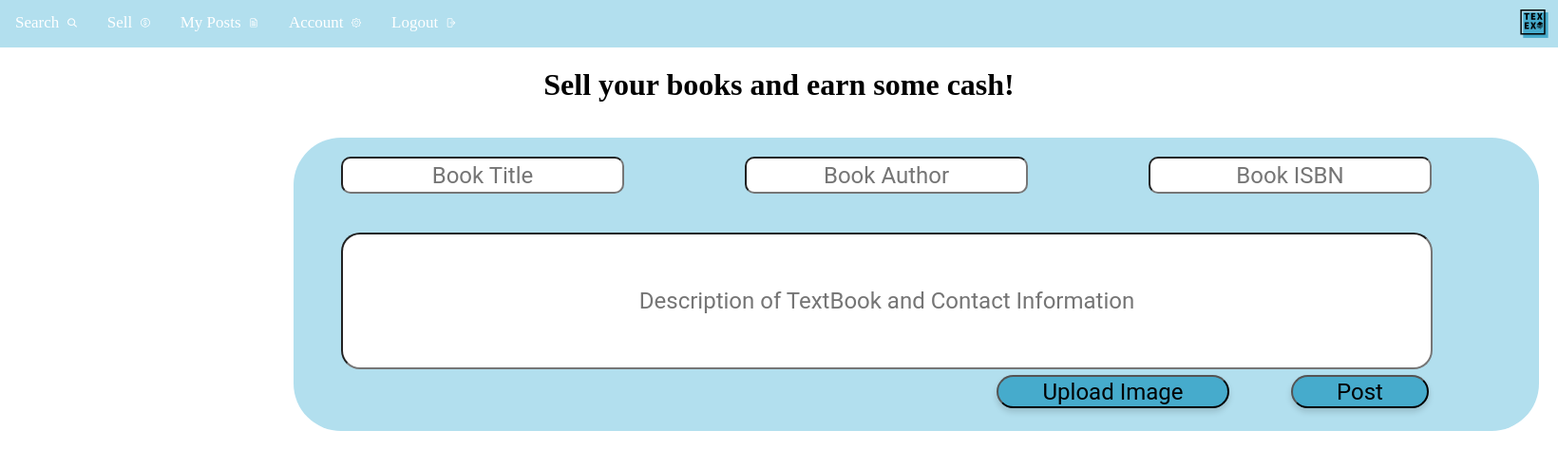
After one commit to karishmakapur/TexEx, a PHP site: page /sell.html in a window 1640 px wide. The commit adds this page. Shown: the top 493 px of the page at 95% size. Run offline with PHP 8.4, Linux system fonts and the light colour scheme.

Commit message:
Initial html file for Sell page
added some css for sell.html in the search.css. Still have to write the js

```diff
--- a/search.css
+++ b/search.css
@@ -161,3 +161,108 @@ body{
 	text-align:center;
 }
 /*end of javascript css for creating search results */
+
+/*beginning of javascript css for creating sell page*/
+.searchBarWrapper2{
+	background: #B2DFEE;
+	border-radius: 50px;
+	position: absolute;
+	height: 309px;
+	left: 309px;
+	top: 145px;
+	width: 1311px;
+}
+
+#bookTitle{
+	background: #FFFFFF;
+	border-radius: 10px;
+	color: #D6D6D6;
+	font-family: Roboto;
+	font-style: normal;
+	font-weight: normal;
+	font-size: 24px;
+	height: 33px;
+	left: 50px;
+	line-height: 28px;
+	position: absolute;
+	text-align: center;
+	top: 20px;
+	width: 290px;
+}
+#bookAuthor{
+	background: #FFFFFF;
+	border-radius: 10px;
+	color: #D6D6D6;
+	font-family: Roboto;
+	font-style: normal;
+	font-weight: normal;
+	font-size: 24px;
+	height: 33px;
+	left: 475px;
+	line-height: 28px;
+	position: absolute;
+	text-align: center;
+	top: 20px;
+	width: 290px;
+}
+
+#bookISBN{
+	background: #FFFFFF;
+	border-radius: 10px;
+	font-family: Roboto;
+	font-style: normal;
+	font-weight: normal;
+	font-size: 24px;
+	height: 33px;
+	left: 900px;
+	line-height: 28px;
+	position: absolute;
+	text-align: center;
+	top: 20px;
+	width: 290px;
+}
+#postArea{
+	background: #FFFFFF;
+	border-radius: 20px;
+	font-family: Roboto;
+	font-style: normal;
+	font-weight: normal;
+	font-size: 24px;
+	height: 100px;
+	left: 50px;
+	padding: 20px;
+	position: absolute;
+	text-align: center;
+	top: 100px;
+	width: 1105px;
+}
+
+#uploadImageButton{
+	background: #46ABCC;
+	box-shadow: 0px 4px 6px rgba(0, 0, 0, 0.15);
+	border-radius: 100px;
+	font-family: Roboto;
+	font-style: normal;
+	font-weight: normal;
+	font-size: 24px;
+	height: 35px;
+	left: 740px;
+	position: absolute;
+	top: 250px;
+	width: 245px;
+}
+#postButton{
+	background: #46ABCC;
+	box-shadow: 0px 4px 6px rgba(0, 0, 0, 0.15);
+	border-radius: 100px;
+	font-family: Roboto;
+	font-style: normal;
+	font-weight: normal;
+	font-size: 24px;
+	height: 35px;
+	left: 1050px;
+	position: absolute;
+	top: 250px;
+	width: 145px;
+}
+/*end of javascript css for creating sell page*/
--- /dev/null
+++ b/sell.html
@@ -0,0 +1,69 @@
+<!----For the sell page, you will need to make the post area mimic the wireframe.
+    The description, book title, book ISBN, and book authors will be textboxes (or text areas depending on the size).
+    Upload image should have an event handler that will open up the users file explorer to upload an image. Post button should have an event handler that will send all the information to a function to be validated.
+    If not all fields have been entered, the handler should return false.
+    If all fields have been entered, it should return true.
+    Images should be optional for upload.
+    The sell page should also have already populated posts.
+    You will have to create posts for now, but remember it will turn to be dynamic later. (sell page should be sell.html)
+-->
+<!-- TexEx Sell Page -->
+<!-- sell.html -->
+<!--
+This has been validated.
+Do NOT make any more changes to this file without notifying the group.
+-->
+
+<!DOCTYPE html>
+
+<html lang="en">
+<head>
+	<title>Sell your book.</title>
+	<meta charset="utf-8"/>
+	<link rel="stylesheet" type="text/css" href="search.css"/>
+	<script type="text/javascript" src="sell.js"></script>
+</head>
+
+<body>
+	<!--Start of NAV -->
+	<div class="topnav">
+		<a href="search.html">Search&nbsp;&nbsp;<img src="Images/searchIcon.svg" alt="Search Icon" width="10" height="10"/></a>
+		<a href="sell.html">Sell&nbsp;&nbsp;<img src="Images/sellIcon.svg" alt="Sell Icon" width="10" height="10"/></a>
+		<a href="myPosts.html">My Posts&nbsp;&nbsp;<img src="Images/postsIcon.svg" alt="Post Icon" width="10" height="10"/></a>
+		<a href="accountInfo.html">Account&nbsp;&nbsp;<img src="Images/accountIcon.svg" alt="Account Icon" width="10" height="10"/></a>
+		<a href="login.html">Logout&nbsp;&nbsp;<img src="Images/logoutIcon.svg" alt="Logout Icon" width="10" height="10"/></a>
+		<div>
+			<img src="Images/Logo.svg" alt="TexEx Logo" width="30" height="30"/>
+		</div>
+	</div>
+	<!-- End of NAV -->
+
+	<!--Search bar -->
+		<h1 class="text">Sell your books and earn some cash!</h1>
+		<div class="searchBarWrapper2" id="searchWrapper2">
+            <div class="bookTitle">
+				<input type="text" placeholder="Book Title" name="bookTitle" aria-label="User input of book title" id="bookTitle"/>
+            </div>
+            <div class="bookAuthor">
+				<input type="text" placeholder="Book Author" name="bookTitle" aria-label="User input of book author" id="bookAuthor"/>
+            </div>
+            <div class="bookISBN">
+				<input type="text" placeholder="Book ISBN" name="bookISBN" aria-label="User input of book's ISBN" id="bookISBN"/>
+			</div>
+            <div class="postBar">
+				<input type="text" placeholder="Description of TextBook and Contact Information" name="postArea" aria-label="User input of book description and contact information" id="postArea"/>
+			</div>
+            <div class="uploadImage">
+				<input type="button" value="Upload Image" aria-label="Upload Image" name="uploadImageButton" id="uploadImageButton"/>
+			</div>
+			<div class="post">
+				<input type="button" value="Post" aria-label="Post Button" name="postButton" id="postButton"/>
+            </div>
+
+		</div>
+	<!-- end of search bar -->
+	<script type="text/javascript" src="searchr.js"></script>
+    <noscript>Your browser does not support Javascript</noscript>
+
+</body>
+</html>
--- /dev/null
+++ b/sell.js
@@ -0,0 +1,7 @@
+function sellBook(event){
+
+}
+
+function uploadImage(event){
+
+}
--- /dev/null
+++ b/sellr.js
@@ -0,0 +1,5 @@
+var dompostButton = document.getElementById("postButton");
+var domuploadImage = document.getElementById("uploadImageButton");
+
+dompostButton.addEventListener("click", sellBook, false);
+domuploadImage.addEventListener("click", uploadImage, false);
```
